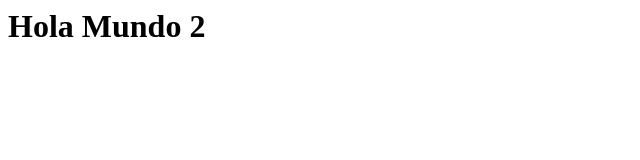
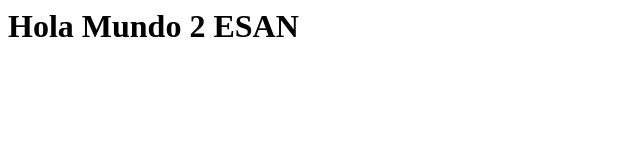
Before and after one commit to migueln15/ejercicio1html, a plain HTML site: page index.html in a window 1280 px wide. Shown: the whole page, without its empty margins (0-640 px from the left). Drawn offline with Linux system fonts and the light colour scheme.

Commit message:
Commit 2 visual

```diff
--- a/index.html
+++ b/index.html
@@ -3,7 +3,7 @@
 
     </head>
     <body>
-        <h1>Hola Mundo 2</h1>
+        <h1>Hola Mundo 2 ESAN</h1>
     </body>
     <footer>
 
```
